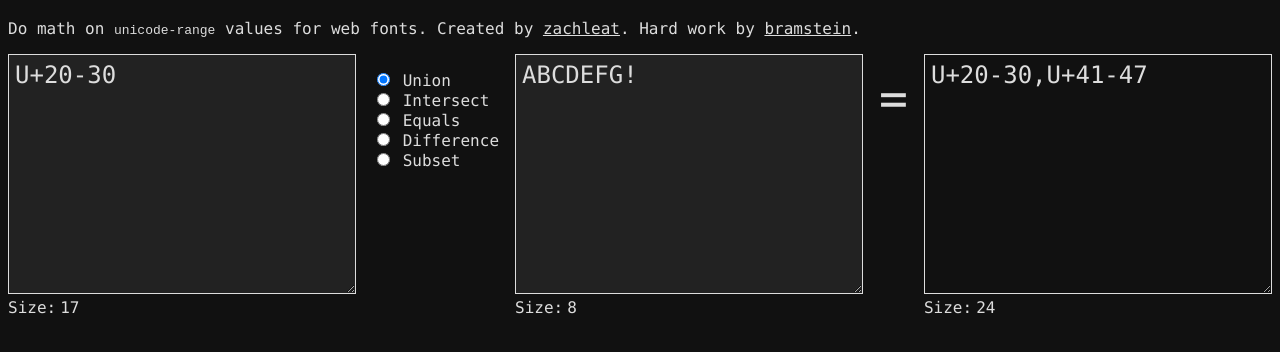
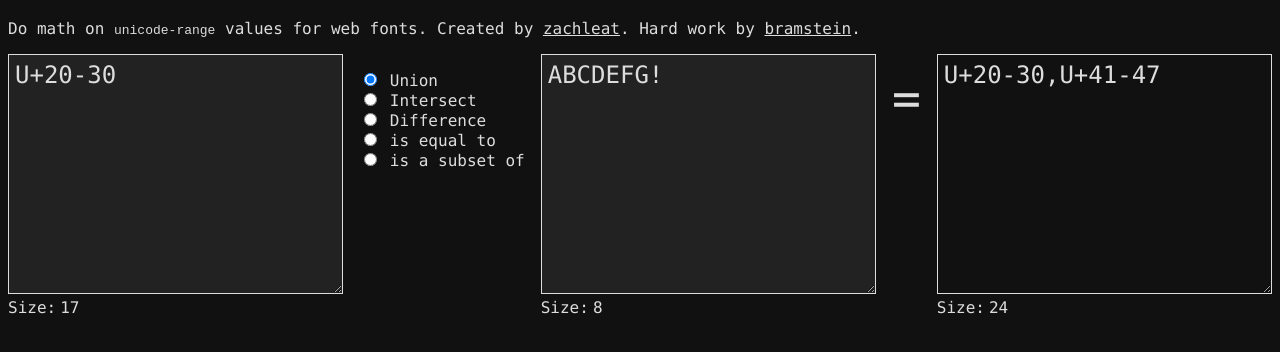
Before and after one commit to zachleat/unicode-range-interchange, a website with bundled scripts: page index.html in a window 1280 px wide. Shown: the part 62-414 px from the top of the page. Built offline with nearby package versions, Linux system fonts and the light colour scheme.

Commit message:
Move the ops around a bit

```diff
--- a/index.html
+++ b/index.html
@@ -81,9 +81,9 @@
         <div class="uri-operations">
           <label><input type="radio" name="operations" value="union" checked> Union</label>
           <label><input type="radio" name="operations" value="intersect"> Intersect</label>
-          <label><input type="radio" name="operations" value="equals"> Equals</label>
           <label><input type="radio" name="operations" value="difference"> Difference</label>
-          <label><input type="radio" name="operations" value="subset"> Subset</label>
+          <label><input type="radio" name="operations" value="equals"> is equal to</label>
+          <label><input type="radio" name="operations" value="subset"> is a subset of</label>
         </div>
         <div class="uri-io">
           <textarea class="uri-io-text" id="from-b">ABCDEFG!</textarea>
```
